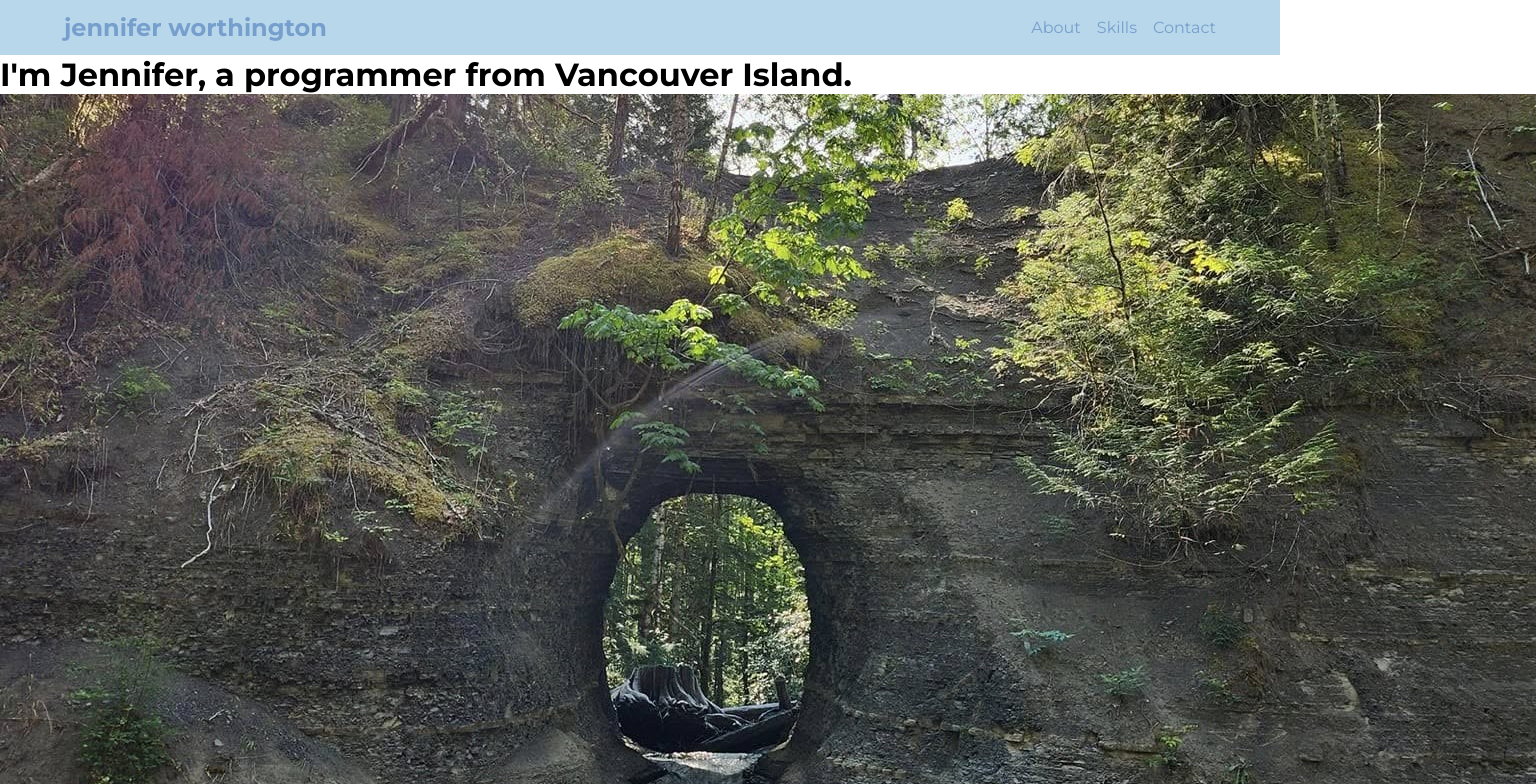
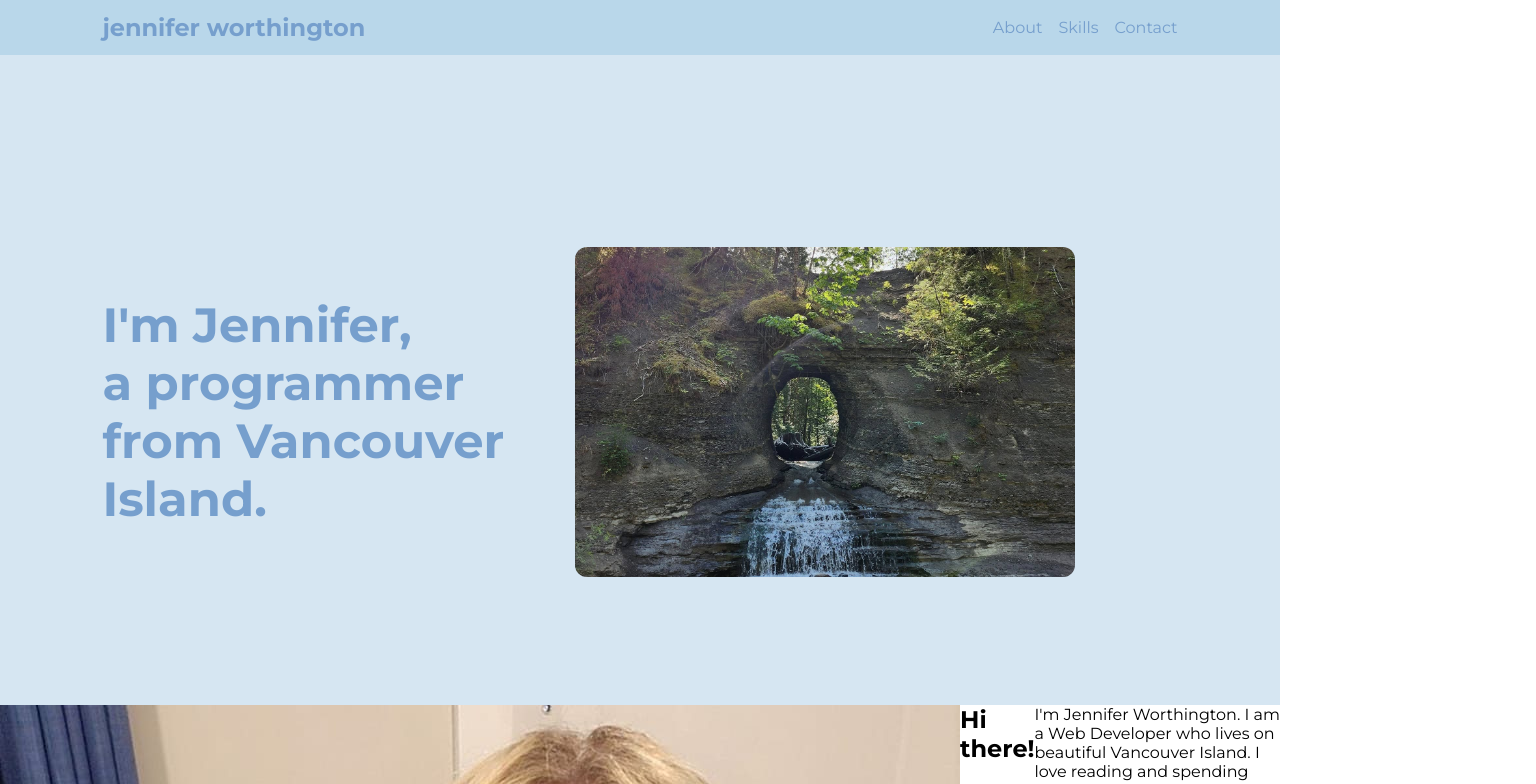
Before and after one commit to JenniferHWorthington/wdb-personal_site, a plain HTML site: page index.html in a window 1280 px wide. Shown: the top 784 px of the page, 1536 px wide, since content can reach past the window. Drawn offline with Linux system fonts and the light colour scheme.

Commit message:
Add style to hero section and update padding in header

```diff
--- a/css/style.css
+++ b/css/style.css
@@ -15,12 +15,17 @@ html {
   font-family: Montserrat, sans-serif;
 }
 
+.container {
+  display: flex;
+}
+
+/* header CSS */
 header {
   background-color: #B9D7EA;
   display: flex;
   justify-content: space-between;
   align-items: center;
-  padding: 1% 5%;
+  padding: 1% 8%;
 }
 
 .header-logo {
@@ -41,3 +46,27 @@ nav a {
 nav a:hover {
   color: aliceblue;
 }
+
+
+/* hero CSS */
+#hero-section {
+  background-color: #D6E6F2;
+  padding: 15% 16% 10% 8%;
+}
+
+#hero-section .container {
+  justify-content: space-between;
+  align-items: center;
+}
+
+.hero-text {
+  max-width: 600px;
+  min-width: 400px;
+  color:#769FCD;
+  font-size: 3rem;
+}
+
+.hero-image {
+  width: 500px;
+  border-radius: 12px;
+}
--- a/index.html
+++ b/index.html
@@ -27,7 +27,7 @@
 
   <div id="hero-section">
     <div class="container">
-      <h1 class="hero-text">I'm Jennifer, a programmer from Vancouver Island.</h1>
+      <h1 class="hero-text">I'm Jennifer,<br /> a programmer<br /> from Vancouver Island.</h1>
       <img class="hero-image" src="img/deep-hole.jpg" alt="A hole in a rock wall with water flowing through it." />
     </div>
   </div>
```
